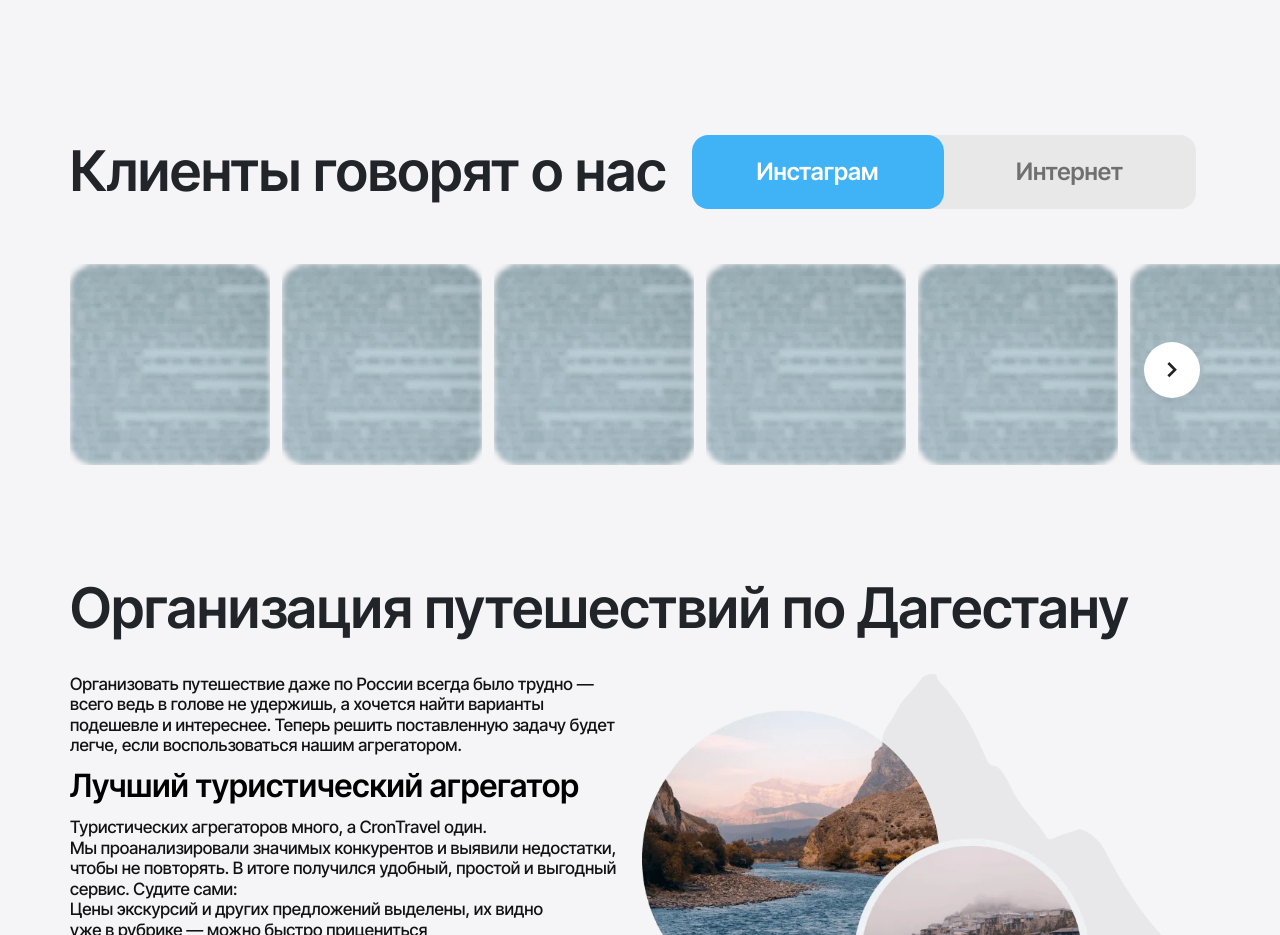
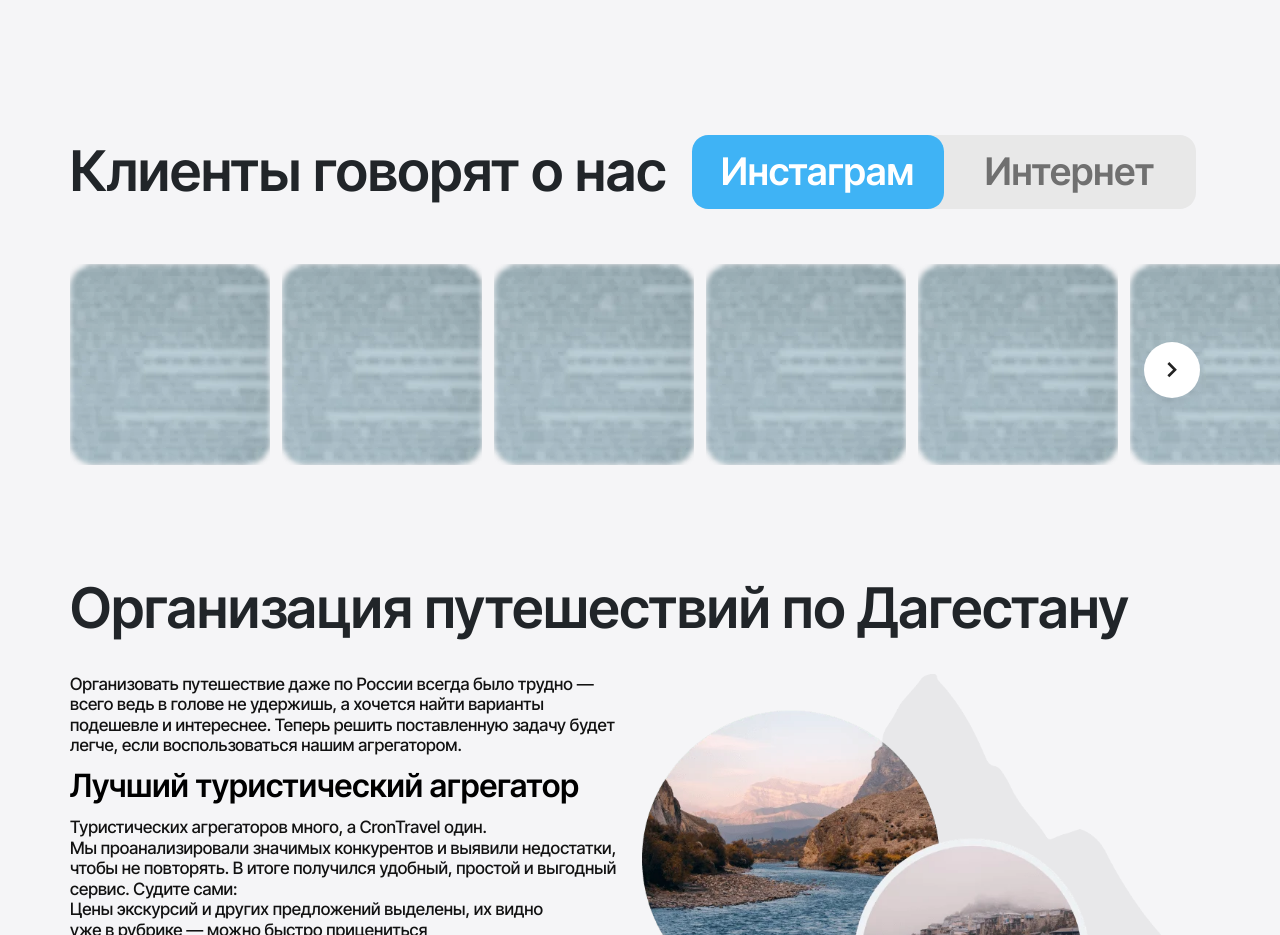
Before and after one commit to Fanis10/Anji, a plain HTML site: page index.html in a window 1280 px wide. Shown: the part 4960-5895 px from the top of the page. Drawn offline with nearby package versions, Linux system fonts and the light colour scheme; a web font is replaced by a local one.

Commit message:
sgsgsgsgt

```diff
--- a/index.html
+++ b/index.html
@@ -427,8 +427,8 @@
                     <div class="reviews__tabs-head">
                         <div class="reviews__title display2" data-aos="title-animate" data-aos-delay="250">Клиенты говорят о нас</div>
                        <div class="reviews__tabs-btns">
-                           <div class="reviews__tab reviews__tab--active btn">Инстаграм</div>
-                           <div class="reviews__tab btn">Интернет</div>
+                           <div class="reviews__tab reviews__tab--active">Инстаграм</div>
+                           <div class="reviews__tab">Интернет</div>
                        </div>
                     </div>
                     <div class="reviews__tabs-body">
--- a/scss/main.scss
+++ b/scss/main.scss
@@ -425,8 +425,15 @@
     color: $gray2;
     position: relative;
     z-index: 2;
+    font-weight: 600;
+    font-size: 38px;
+    display: flex;
+    justify-content: center;
+    align-items: center;
+    cursor: pointer;
     &--active {
       color: $white;
+      border-radius: 16.5px;
       &:hover {
         color: $white;
       }
--- a/scss/ux.scss
+++ b/scss/ux.scss
@@ -10,6 +10,11 @@
   transition: all 0.3s;
   cursor: pointer;
   padding: 0;
+  &:active {
+    background: $blue6 !important;
+    border: unset;
+    color: $white !important;
+  }
 }
 .display1 {
   font-weight: 800;
--- a/scss/vars.scss
+++ b/scss/vars.scss
@@ -21,5 +21,6 @@ $blue2: #D5EDF6;
 $blue3:#0088CC;
 $blue4: #1246AC;
 $blue5: #12A2F3;
+$blue6: #0A80C2;
 $green: #D5F6D6;
 $green2:#25D366;
```
Also changed, not shown: css/style.css, 1 other file.
